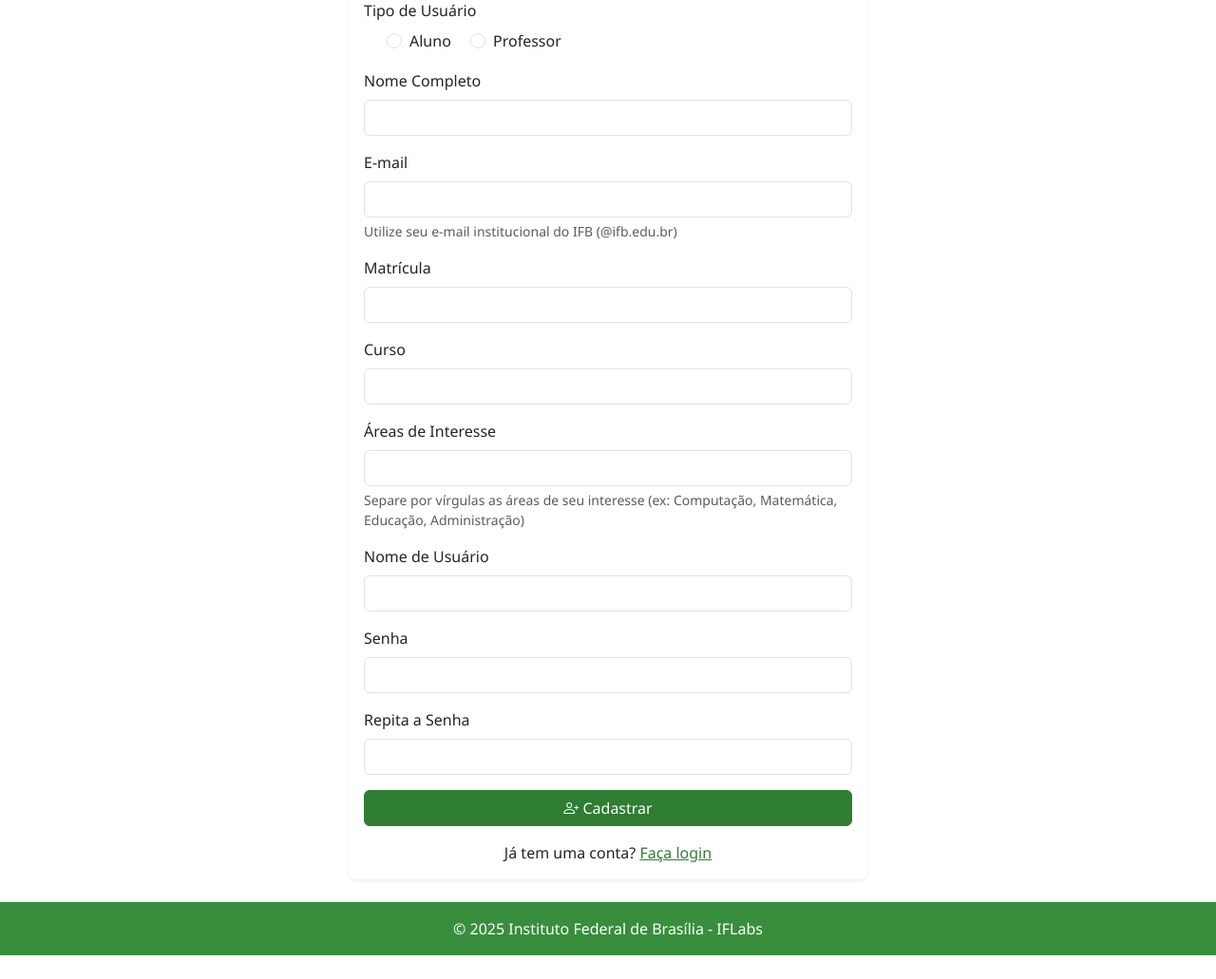
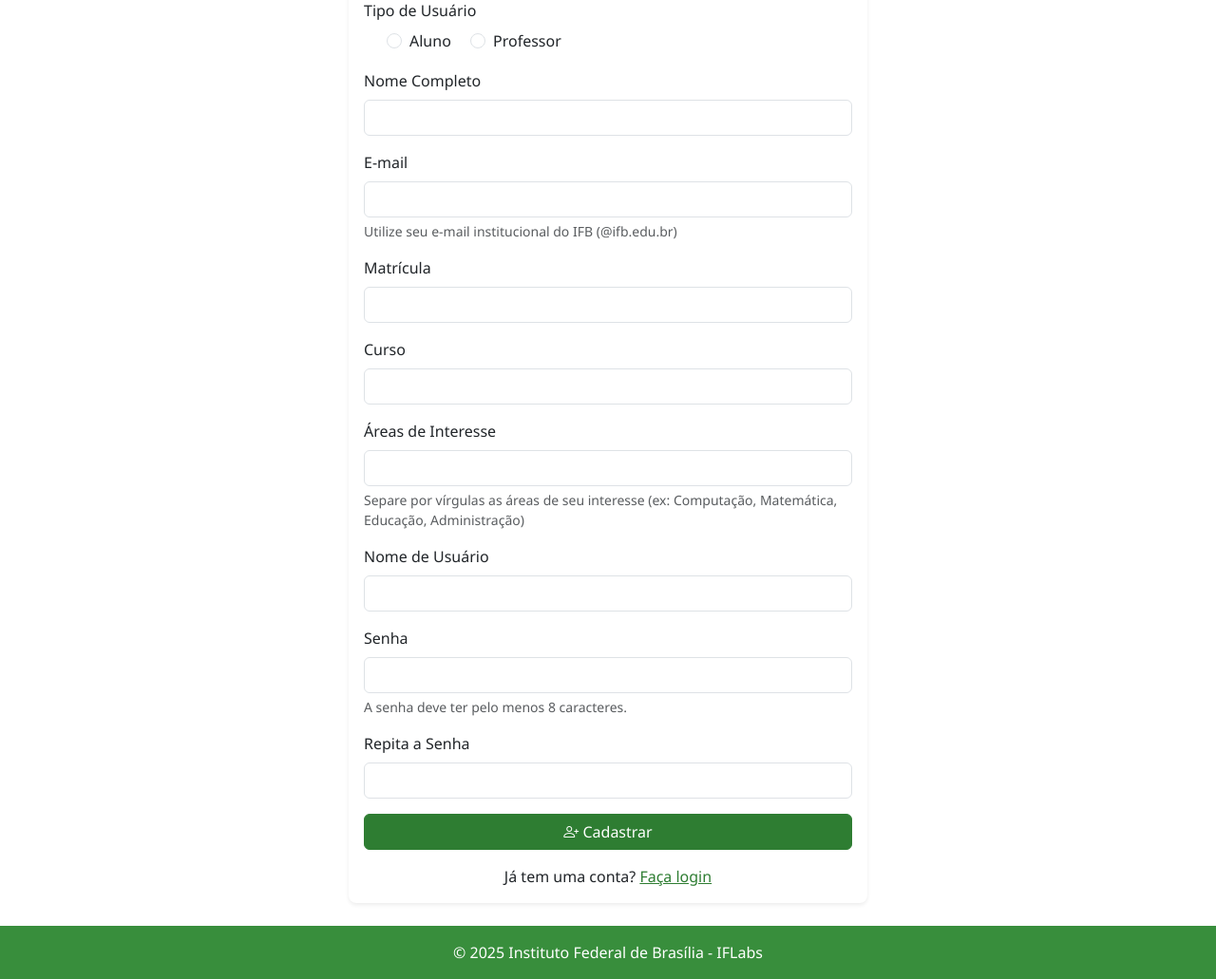
Before and after one commit to SkyWallker616/IFB_LABORATORY, a Flask app: page /register in a window 1280 px wide. Shown: the part 159-1190 px from the top of the page at 95% size. Before the commit the page ends 1165 px from the top, so only its background shows below. Run offline with Flask 3, Linux system fonts and the light colour scheme.

Commit message:
AJustado padrao de senha no cadastro

```diff
--- a/main.py
+++ b/main.py
@@ -63,7 +63,7 @@ os.makedirs(app.config['UPLOAD_FOLDER'], exist_ok=True)
 
 class LoginForm(FlaskForm):
     username = StringField('Nome de Usuário', validators=[DataRequired()])
-    password = PasswordField('Senha', validators=[DataRequired()])
+    password = PasswordField('Senha', validators=[DataRequired(), Length(min=8, message='A senha deve ter pelo menos 8 caracteres.')])
     remember_me = BooleanField('Lembrar-me')
     submit = SubmitField('Entrar')
 
@@ -91,7 +91,7 @@ class ResetPasswordRequestForm(FlaskForm):
 
 
 class ResetPasswordForm(FlaskForm):
-    password = PasswordField('Nova Senha', validators=[DataRequired()])
+    password = PasswordField('Nova Senha', validators=[DataRequired(), Length(min=8, message='A senha deve ter pelo menos 8 caracteres.')])
     password2 = PasswordField('Repita a Nova Senha',
                               validators=[DataRequired(),
                                           EqualTo('password')])
--- a/templates/auth/register.html
+++ b/templates/auth/register.html
@@ -83,12 +83,13 @@
 
                     <div class="mb-3">
                         {{ form.password.label(class="form-label") }}
-                        {{ form.password(class="form-control") }}
+                        {{ form.password(class="form-control", minlength="8") }}
                         {% if form.password.errors %}
                         <div class="invalid-feedback d-block">
                             {{ form.password.errors[0] }}
                         </div>
                         {% endif %}
+                        <div class="form-text">A senha deve ter pelo menos 8 caracteres.</div>
                     </div>
 
                     <div class="mb-3">
```
